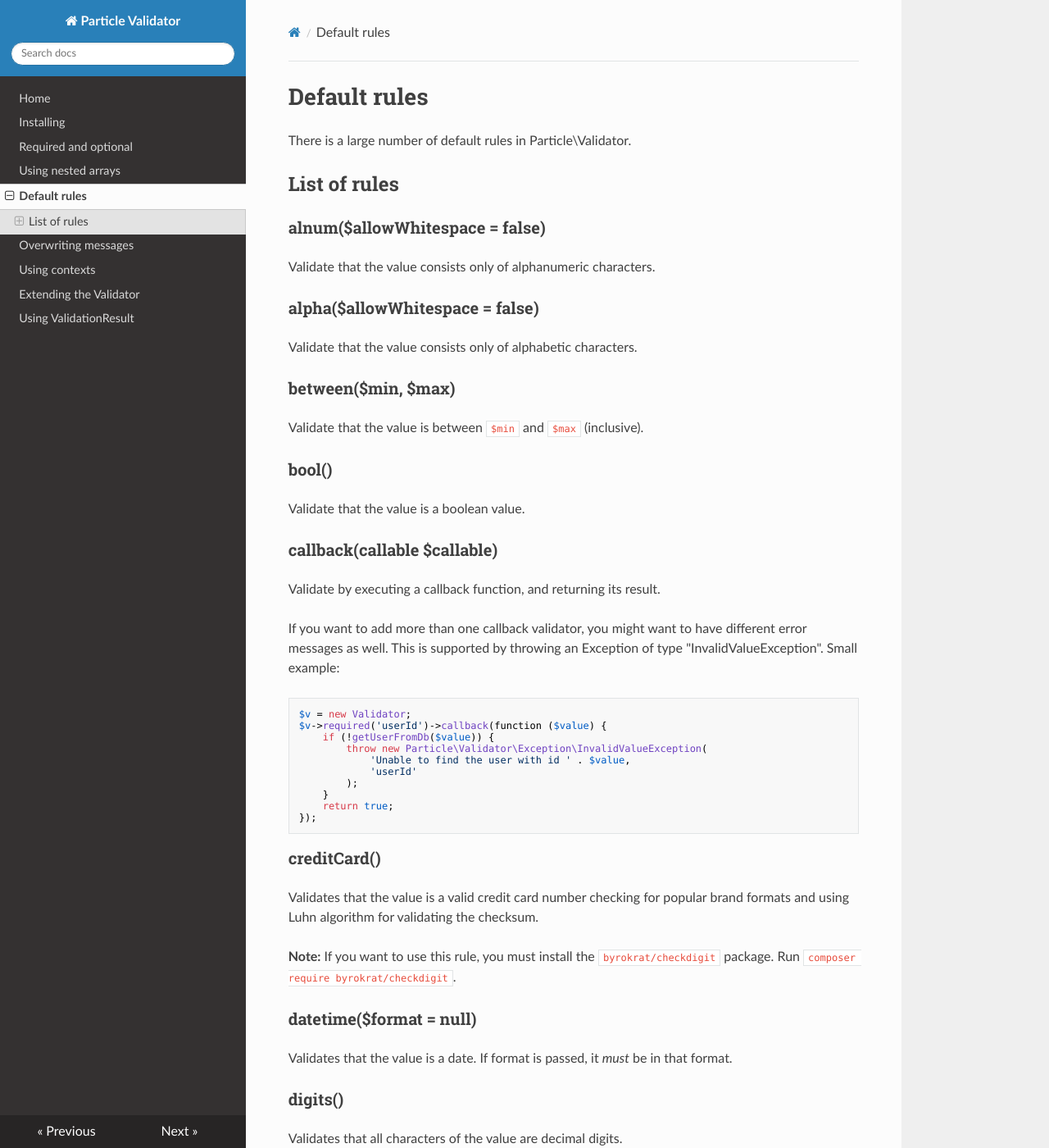
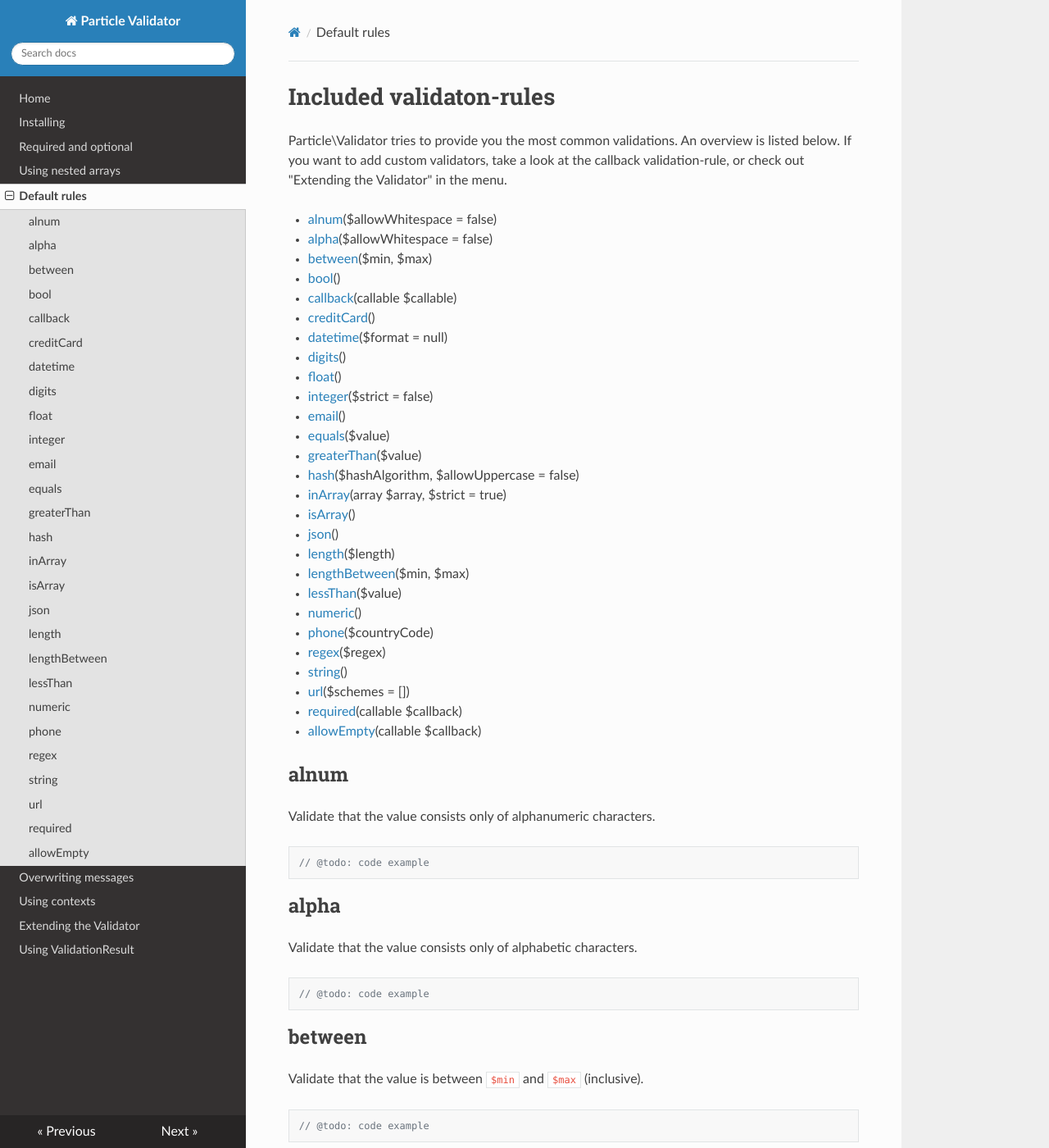
Before and after one commit to particle-php/Validator, an MkDocs documentation site: the page built from docs/rules.md, in a window 1280 px wide and 1400 px high. Shown: the whole window at 82% size. Built offline with MkDocs 1.6.1, drawn with Linux system fonts in a browser that asks for light colours; nearby versions of some CDN libraries; old or Windows-style settings are respelled for this version of MkDocs; some of the changed text lies outside the part shown.

Commit message:
Update rules.md

````diff
--- a/docs/rules.md
+++ b/docs/rules.md
@@ -1,26 +1,68 @@
-# Default rules
+# Included validaton-rules
 
-There is a large number of default rules in Particle\Validator.
+Particle\Validator tries to provide you the most common validations. An overview is listed below. If you want to add custom validators, take a look at the callback validation-rule, or check out "Extending the Validator" in the menu.
 
-## List of rules
+* [alnum](#alnum)($allowWhitespace = false)
+* [alpha](#alpha)($allowWhitespace = false)
+* [between](#between)($min, $max)
+* [bool](#bool)()
+* [callback](#callback)(callable $callable)
+* [creditCard](#creditCard)()
+* [datetime](#datetime)($format = null)
+* [digits](#digits)()
+* [float](#float)()
+* [integer](#integer)($strict = false)
+* [email](#email)()
+* [equals](#equals)($value)
+* [greaterThan](#greaterThan)($value)
+* [hash](#hash)($hashAlgorithm, $allowUppercase = false)
+* [inArray](#inArray)(array $array, $strict = true)
+* [isArray](#isArray)()
+* [json](#json)()
+* [length](#length)($length)
+* [lengthBetween](#lengthBetween)($min, $max)
+* [lessThan](#lessThan)($value)
+* [numeric](#numeric)()
+* [phone](#phone)($countryCode)
+* [regex](#regex)($regex)
+* [string](#string)()
+* [url](#url)($schemes = [])
+* [required](#required)(callable $callback)
+* [allowEmpty](#allowEmpty)(callable $callback)
 
-### alnum($allowWhitespace = false)
+## alnum
 
 Validate that the value consists only of alphanumeric characters.
 
-### alpha($allowWhitespace = false)
+```php
+// @todo: code example
+```
+
+## alpha
 
 Validate that the value consists only of alphabetic characters.
 
-### between($min, $max)
+```php
+// @todo: code example
+```
+
+## between
 
 Validate that the value is between `$min` and `$max` (inclusive).
 
-### bool()
+```php
+// @todo: code example
+```
+
+## bool
 
 Validate that the value is a boolean value.
 
-### callback(callable $callable)
+```php
+// @todo: code example
+```
+
+## callback
 
 Validate by executing a callback function, and returning its result.
 
@@ -40,100 +82,188 @@ $v->required('userId')->callback(function ($value) {
 });
 ```
 
-### creditCard()
+## creditCard
 
 Validates that the value is a valid credit card number checking for popular brand formats and using Luhn algorithm for validating the checksum.
 
 **Note:** If you want to use this rule, you must install the `byrokrat/checkdigit` package.
 Run `composer require byrokrat/checkdigit`.
 
-### datetime($format = null)
+```php
+// @todo: code example
+```
+
+## datetime
 
 Validates that the value is a date. If format is passed, it *must* be in that format.
 
-### digits()
+```php
+// @todo: code example
+```
+
+## digits
 
 Validates that all characters of the value are decimal digits.
 
-### float
+```php
+// @todo: code example
+```
+
+## float
 
 Validates that the value represents a `float`.
 
-### integer($strict = false)
+```php
+// @todo: code example
+```
+
+## integer
 
 Validates that the value represents a valid integer.
 
-### email()
+```php
+// @todo: code example
+```
+
+## email
 
 Validates that the value is a valid email address (format only).
 
-### equals($value)
+```php
+// @todo: code example
+```
+
+## equals
 
 Validates that the value is equal to `$value`.
 
-### greaterThan($value)
+```php
+// @todo: code example
+```
+
+## greaterThan
 
 Validates that the value is greater than $value.
 
-### hash($hashAlgorithm, $allowUppercase = false)
+```php
+// @todo: code example
+```
+
+## hash
 
 Validates that the value is a valid cryptographic hash according to the chosen hashing algorithm. The second parameter may allow uppercase characters in the hashes.
 Supported algorithms include Hash::ALGO_MD5, Hash::ALGO_SHA1, Hash::ALGO_SHA256, Hash::ALGO_SHA512 and Hash::ALGO_CRC32.
 
-### inArray(array $array, $strict = true)
+```php
+// @todo: code example
+```
+
+## inArray
 
 Validates that the value is in the array with optional "loose" checking.
 
-### isArray()
+```php
+// @todo: code example
+```
+
+## isArray
 
 Validates that the value is an array.
 
-### json()
+```php
+// @todo: code example
+```
+
+## json
 
 Validates that the value is a valid JSON string.
 
-### length($length)
+```php
+// @todo: code example
+```
+
+## length
 
 Validates that the value is precisely of length `$length`.
 
-### lengthBetween($min, $max)
+```php
+// @todo: code example
+```
+
+## lengthBetween
 
 Validates that the length of the value is between `$min` and `$max` (inclusive).
 If $max is null, it has no upper limit.
 
-### lessThan($value)
+```php
+// @todo: code example
+```
+
+## lessThan
 
 Validates that the value is less than `$value`.
 
-### numeric
+```php
+// @todo: code example
+```
+
+## numeric
 
 Validates that the value is numeric (so either a `float`, or an `integer`).
 
-### phone($countryCode)
+```php
+// @todo: code example
+```
+
+## phone
 
 Validates that the value is a valid phone number for `$countryCode`. Uses a library based on Google's `libphonenumber`.
 
 **Note:** If you want to use this rule, you must install the `giggsey/libphonenumber-for-php` package.
 Run `composer require giggsey/libphonenumber-for-php`.
 
-### regex($regex)
+```php
+// @todo: code example
+```
+
+## regex
 
 Validates that the value matches the regular expression `$regex`.
 
-### string
+```php
+// @todo: code example
+```
+
+## string
 
 Validates that the value represents a `string`.
 
-### url($schemes = [])
+```php
+// @todo: code example
+```
+
+## url
 
 Validates that the value is a valid URL. If the schemes array is passed, the URL must be in one of those schemes.
 
-### required(callable $callback)
+```php
+// @todo: code example
+```
+
+## required
 
 Set a callable which may be used to alter the required requirement on validation time.
 This may be incredibly helpful when doing conditional validation.
 
-### allowEmpty(callable $callback)
+```php
+// @todo: code example
+```
+
+## allowEmpty
 
 Set a callable which may be used to alter the allow empty requirement on validation time.
 This may be incredibly helpful when doing conditional validation.
+
+```php
+// @todo: code example
+```
````
